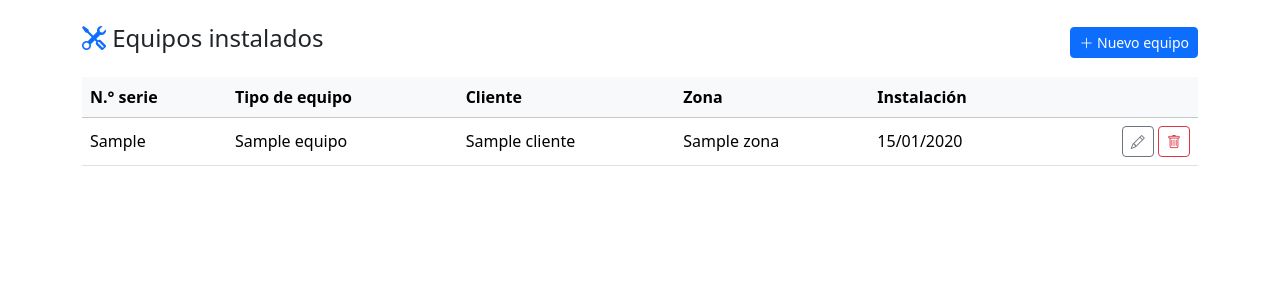
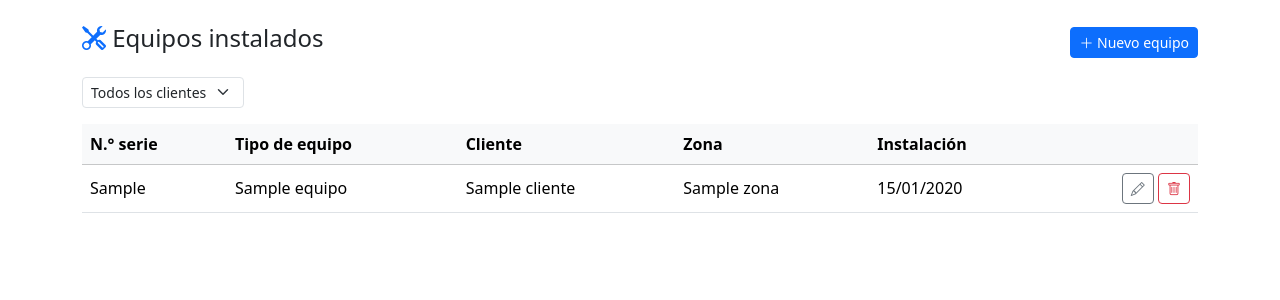
Before and after one commit to davadord/watermax, a Flask app: page /admin/equipos in a window 1280 px wide. Shown: the part 56-356 px from the top of the page. Run offline with Flask 3, Linux system fonts and the light colour scheme; a user stored in the database is signed in; tables that the repository leaves empty hold one stand-in row (values such as "Sample post").

Commit message:
Sprint 1 #3/#4/#5: validaciones cliente, CRUD zonas verificado, equipos parcial
- Validación teléfono: patrón [\+\d\-\s]+ (código país, guiones)
- Validación email: patrón con TLD mínimo 2 caracteres
- Equipos: bloqueo al eliminar si tiene historial de mantenimiento
- Filtro equipos revertido a solo cliente (zona_id se mueve en issue #24)

```diff
--- a/app/blueprints/admin.py
+++ b/app/blueprints/admin.py
@@ -167,8 +167,14 @@ def eliminar_zona(id):
 @login_required
 @role_required(*_admin_roles)
 def equipos():
-    equipos = EquipoInstalado.query.filter_by(activo=True).all()
-    return render_template("admin/equipos.html", equipos=equipos)
+    cliente_id = request.args.get("cliente_id", type=int)
+    query = EquipoInstalado.query.filter_by(activo=True)
+    if cliente_id:
+        query = query.filter_by(cliente_id=cliente_id)
+    equipos = query.all()
+    clientes = Cliente.query.filter_by(activo=True).order_by(Cliente.nombre).all()
+    return render_template("admin/equipos.html", equipos=equipos,
+                           clientes=clientes, cliente_id=cliente_id)
 
 
 @admin_bp.route("/equipos/nuevo", methods=["GET", "POST"])
@@ -232,6 +238,9 @@ def eliminar_equipo(id):
     if not equipo or not equipo.activo:
         flash("Equipo no encontrado.", "danger")
         return redirect(url_for("admin.equipos"))
+    if equipo.mantenimientos:
+        flash("No se puede eliminar: el equipo tiene historial de mantenimiento.", "danger")
+        return redirect(url_for("admin.equipos"))
     equipo.activo = False
     db.session.commit()
     flash("Equipo eliminado.", "success")
--- a/app/templates/admin/equipos.html
+++ b/app/templates/admin/equipos.html
@@ -7,6 +7,17 @@
     <i class="bi bi-plus-lg"></i> Nuevo equipo
   </a>
 </div>
+
+<form class="row g-2 mb-3" method="GET">
+  <div class="col-auto">
+    <select name="cliente_id" class="form-select form-select-sm" onchange="this.form.submit()">
+      <option value="">Todos los clientes</option>
+      {% for cliente in clientes %}
+        <option value="{{ cliente.id }}" {% if cliente_id == cliente.id %}selected{% endif %}>{{ cliente.nombre }}</option>
+      {% endfor %}
+    </select>
+  </div>
+</form>
 
 <div class="table-responsive">
   <table class="table table-hover align-middle">
```
Also changed, not shown: app/templates/admin/cliente_form.html (+6 -2 lines).
